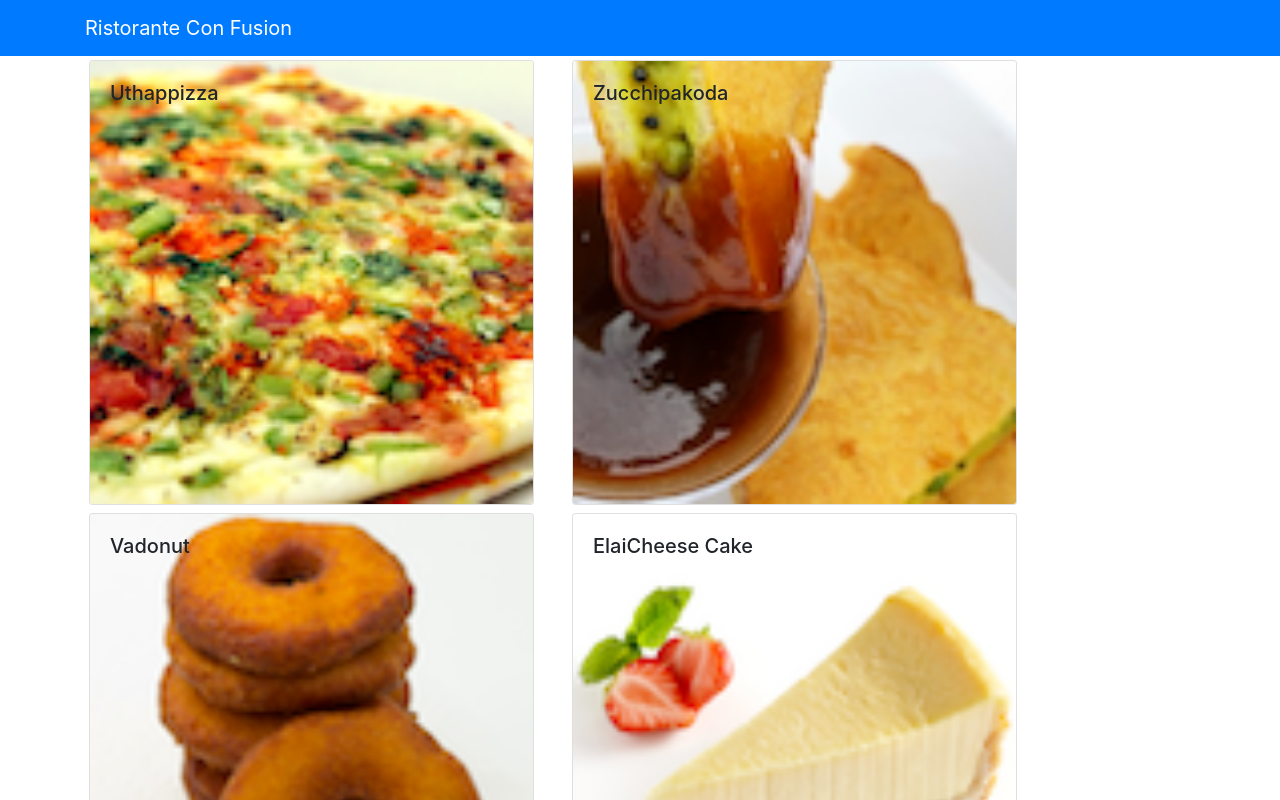
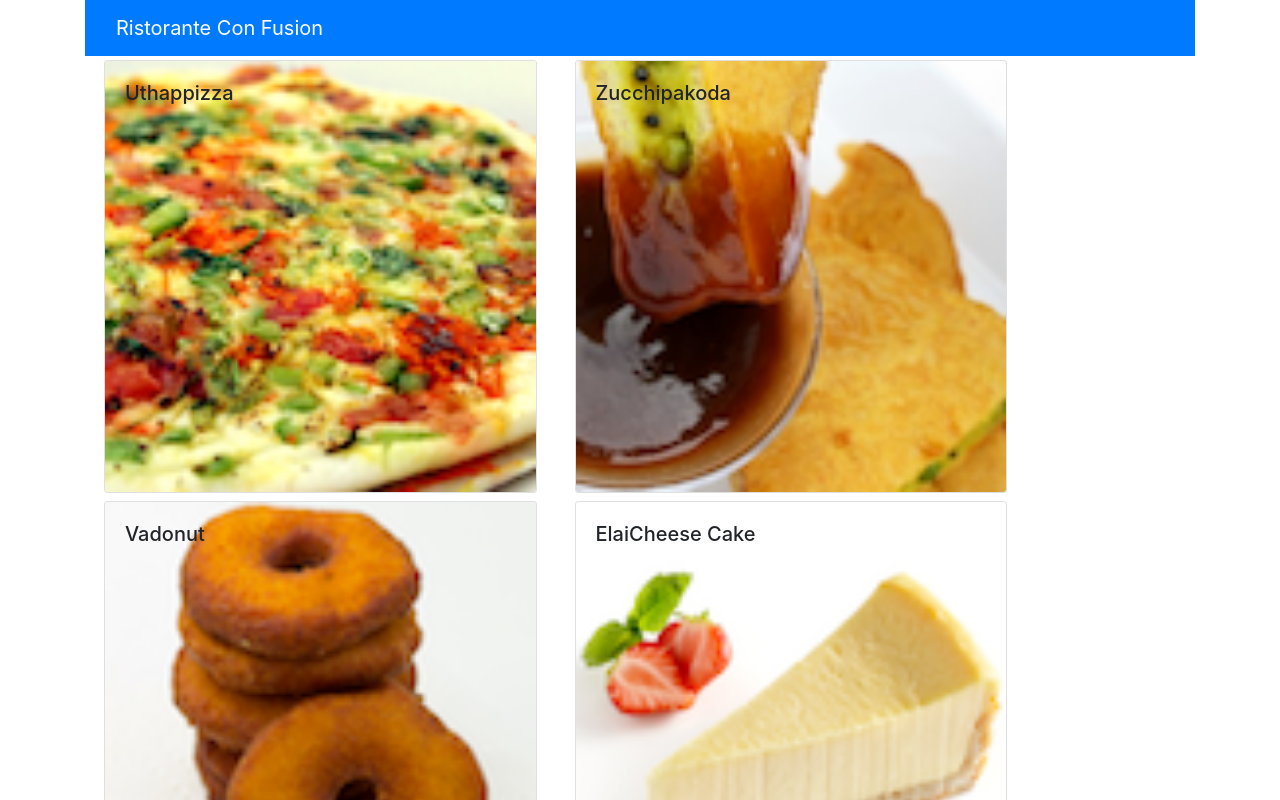
Before and after one commit to Kjack1983/react-conf, a React (Create React App) app: page / in a window 1280 px wide. Shown: the top 800 px of the page. Built offline with nearby package versions, Linux system fonts and the light colour scheme.

Commit message:
clean code

```diff
--- a/src/App.js
+++ b/src/App.js
@@ -1,24 +1,20 @@
 import React, { useState } from 'react';
 import logo from './logo.svg';
 import './App.css';
-import { Navbar, NavbarBrand } from  'reactstrap';
-import Menu from './components/MenuComponent';
-import { DISHES } from './shared/dishes';
+import MainComponent from './components/MainComponent';
 
 function App() {
 
-  let [dishes, setDishes] = useState(DISHES || []);
-
   return (
     <div className="App">
-      <Navbar dark color="primary">
+      {/* <Navbar dark color="primary">
         <div className="container">
           <NavbarBrand href="/">
             Ristorante Con Fusion
           </NavbarBrand>
         </div>
-      </Navbar>
-      <Menu dishes={dishes}/>
+      </Navbar> */}
+      <MainComponent />
     </div>
   );
 }
--- a/src/components/DishdetailComponent.js
+++ b/src/components/DishdetailComponent.js
@@ -5,7 +5,6 @@ import {
     CardText,
     CardBody,
     CardTitle,
-    Media,
     ListGroupItem,
     ListGroup
 } from 'reactstrap';
@@ -37,7 +36,8 @@ export const DishdetailComponent = ({ dish }) => {
      * @param {string} date
      */
     const formatDate = (date) => {
-        return moment(date).format('LL');
+        //return moment(date).format('LL');
+        return new Intl.DateTimeFormat('en-US', { year: 'numeric', month: 'short', day: '2-digit'}).format(new Date(Date.parse(date)));
     }
 
     /**
--- /dev/null
+++ b/src/components/MainComponent.js
@@ -0,0 +1,118 @@
+
+import React, {useState, useEffect} from 'react';
+import { Navbar, NavbarBrand } from  'reactstrap';
+import MenuComponent from './MenuComponent';
+import { DishdetailComponent } from './DishdetailComponent';
+import { DISHES } from '../shared/dishes';
+
+/**
+ * Set dishes into state make use of custom hooks.
+ * @return {array} value
+ */
+const useDishes = () => {
+    const [value, setValue] = useState(DISHES || null);
+    return value;
+}
+
+/**
+ * custom hook to set specific dish.
+ *
+ * @param {string} dishId
+ * @return {object} {value, function}
+ */
+const useSelectedDish = (dishId) => {
+    let [value, setValue] = useState(dishId || null);
+
+    const onDishSelect = (dishId) => {
+        setValue(dishId);
+    }
+
+    return {
+        value,
+        onClick: onDishSelect
+    }
+}
+
+export default function MainComponent () {
+
+    let dishes = useDishes();
+    let selectedDish = useSelectedDish(null);
+
+    useEffect(() => {
+        console.log('render the useEffect hook');
+    }, [])
+
+    /**
+     * Fetches a selected dish.
+     */
+    const fetchSelectedDish = () => (
+        Array.isArray(dishes) && dishes.length && dishes.filter(dish => dish.id === selectedDish.value)[0]
+    )
+
+    return (
+        <div className="container">
+            <Navbar dark color="primary">
+                <div className="container">
+                <NavbarBrand href="/">
+                    Ristorante Con Fusion
+                </NavbarBrand>
+                </div>
+            </Navbar>
+            <MenuComponent
+                dishes={dishes}
+                onClick={(dishId) => selectedDish.onClick(dishId)}
+            />
+            <div className="row">
+                <DishdetailComponent dish={fetchSelectedDish()}/>
+            </div>
+        </div>
+    )
+}
+
+/**
+ * Keep it as a reference.
+ */
+/* class MainComponent extends React.Component {
+
+    constructor(props) {
+        super(props);
+
+        this.state = {
+            dishes: DISHES,
+            selectedDish: null
+        }
+
+        this.onDishSelect = this.onDishSelect.bind(this);
+    }
+
+    componentDidMount() {
+        console.log('Menu componentDidMount is invoked');
+    }
+
+    componentWillUnmount() {
+        console.log('Menu componentDidMount is invoked');
+    }
+
+    render() {
+        return (
+            <div className="container">
+                <Navbar dark color="primary">
+                    <div className="container">
+                    <NavbarBrand href="/">
+                        Ristorante Con Fusion
+                    </NavbarBrand>
+                    </div>
+                </Navbar>
+                <MenuComponent
+                    dishes={this.state.dishes}
+                    onClick={(dishId) => this.onDishSelect(dishId)}
+                />
+                <div className="row">
+                    <DishdetailComponent dish={this.state.dishes.filter(dish => dish.id === this.state.selectedDish )[0]}/>
+                </div>
+            </div>
+        );
+    }
+}
+
+export default MainComponent; */
--- a/src/components/MenuComponent.js
+++ b/src/components/MenuComponent.js
@@ -5,24 +5,18 @@ import {
     CardImgOverlay,
     CardTitle
 } from 'reactstrap';
-import { DishdetailComponent } from './DishdetailComponent';
 
 const MenuComponent = ({
-    dishes
+    dishes,
+    onClick
 }) => {
-
-    let [selectedDish, setSelectedDish] = useState(null);
-
-    const onDishSelect = (dish) => {
-        setSelectedDish(dish);
-    }
 
     const constructMenu = () => {
         return Array.isArray(dishes) && dishes.length ?
             dishes.map(dish => (
                     <div className="col-12 col-md-5 m-1">
                         <Card key={dish.id} onClick={() =>
-                            onDishSelect(dish)
+                            onClick(dish.id)
                         }>
                             <CardImg width="100%" object src={dish.image} alt={dish.name} />
                             <CardImgOverlay>
@@ -39,14 +33,9 @@ const MenuComponent = ({
     }
 
     return (
-        <div className = "container" >
-            <div className = "row" >
+        <div className="container">
+            <div className="row">
                 {constructMenu()}
-            </div>
-            <div className="row">
-                <DishdetailComponent
-                    dish={selectedDish}
-                />
             </div>
         </div>
     )
@@ -56,53 +45,14 @@ const MenuComponent = ({
 
     constructor(props) {
         super(props);
-
-        this.state = {
-            selectedDish: null,
-            width: window.innerWidth
-        }
-
-        this.onDishSelect = this.onDishSelect.bind(this);
-        this.handleWidthChange = this.handleWidthChange.bind(this);
     }
 
     componentDidMount() {
         console.log('Menu componentDidMount is invoked');
-        window.addEventListener('resize', this.handleWidthChange);
     }
 
     componentWillUnmount() {
         console.log('Menu componentDidMount is invoked');
-        window.removeEventListener('resize', this.handleWidthChange);
-    }
-
-    onDishSelect(dish) {
-        this.setState({
-            selectedDish: dish
-        });
-    }
-
-    handleWidthChange() {
-        this.setState({
-            width: window.innerWidth
-        })
-    }
-
-    renderDish(dish) {
-        if (dish != null)
-            return(
-                <Card>
-                    <CardImg top src={dish.image} alt={dish.name} />
-                    <CardBody>
-                      <CardTitle>{dish.name}</CardTitle>
-                      <CardText>{dish.description}</CardText>
-                    </CardBody>
-                </Card>
-            );
-        else
-            return(
-                <div></div>
-            );
     }
 
     render() {
@@ -110,7 +60,7 @@ const MenuComponent = ({
             return (
               <div  className="col-12 col-md-5 m-1">
                 <Card key={dish.id}
-                  onClick={() => this.onDishSelect(dish)}>
+                  onClick={() => this.props.onClick(dish.id)}>
                   <CardImg width="100%" src={dish.image} alt={dish.name} />
                   <CardImgOverlay>
                       <CardTitle>{dish.name}</CardTitle>
@@ -125,12 +75,6 @@ const MenuComponent = ({
                 <div className="row">
                     {menu}
                 </div>
-                <div className="row">
-                    <DishdetailComponent renderSelectedDish={this.renderDish(this.state.selectedDish)}/>
-                </div>
-                <div className="row">
-                    {this.state.width}
-                </div>
             </div>
         );
     }
```
